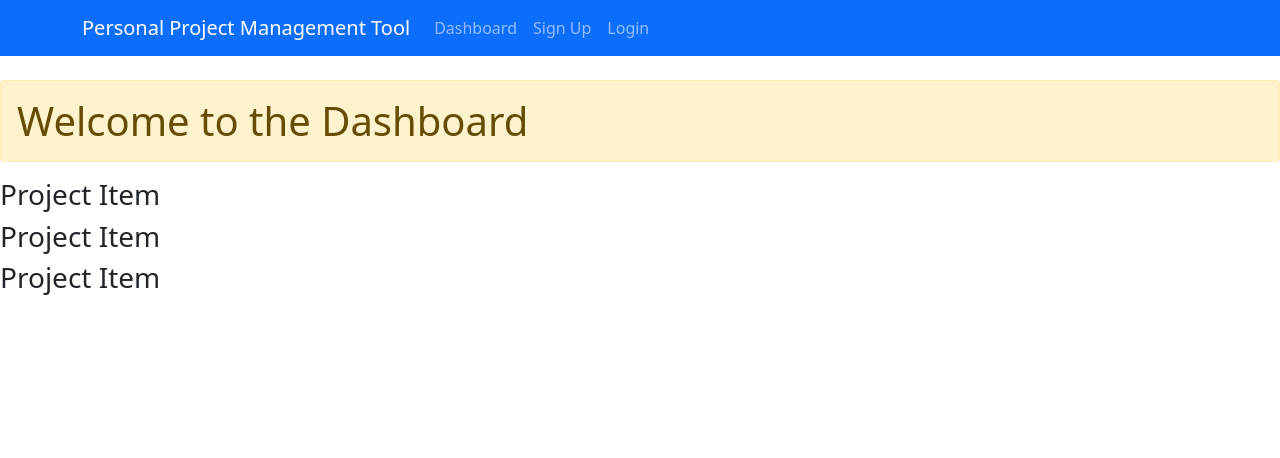
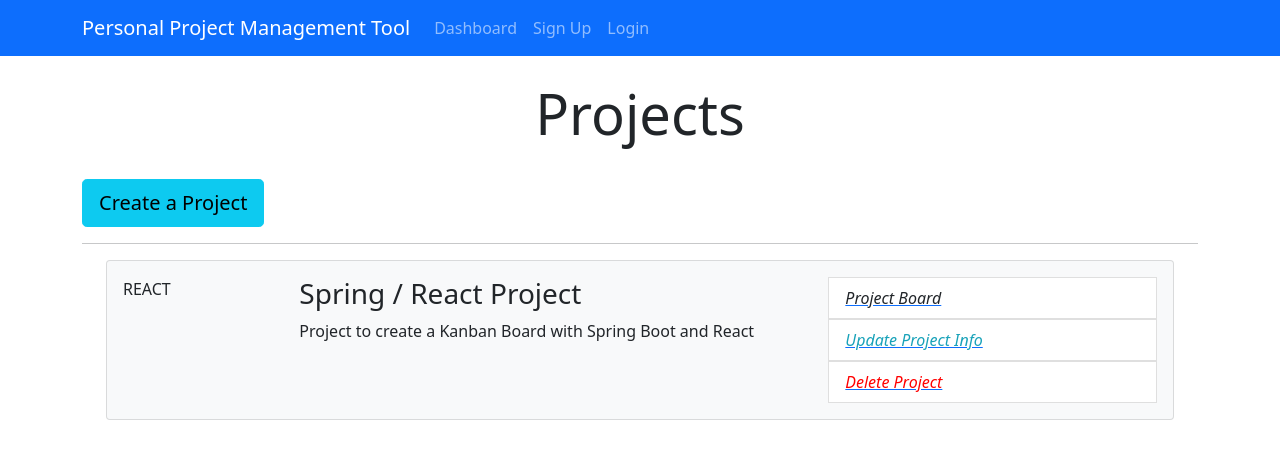
Before and after one commit to IvsonSantos/project-react, a React (Create React App) app: page / in a window 1280 px wide. Shown: the top 458 px of the page. Built offline with nearby package versions, Linux system fonts and the light colour scheme.

Commit message:
Style app

```diff
--- a/src/components/Dashboard.js
+++ b/src/components/Dashboard.js
@@ -4,11 +4,21 @@
 export default class Dashboard extends Component {
     render() {
         return  (
-            <div>
-                <h1 className="alert alert-warning">Welcome to the Dashboard</h1>
-                <ProjectItem />
-                <ProjectItem />
-                <ProjectItem />
+            <div className="projects">
+                <div className="container">
+                <div className="row">
+                    <div className="col-md-12">
+                    <h1 className="display-4 text-center">Projects</h1>
+                    <br />
+                    <a href="ProjectForm.html" className="btn btn-lg btn-info">
+                        Create a Project
+                    </a>
+                    <br />
+                    <hr />
+                    <ProjectItem />
+                    </div>
+                </div>
+                </div>
             </div>
         );
     }
--- a/src/components/project/ProjectItem.js
+++ b/src/components/project/ProjectItem.js
@@ -3,7 +3,38 @@
 export default class ProjectItem extends Component {
     render() {
         return (
-           <h3>Project Item</h3>
+            <div className="container">
+            <div className="card card-body bg-light mb-3">
+              <div className="row">
+                <div className="col-2">
+                  <span className="mx-auto">REACT</span>
+                </div>
+                <div className="col-lg-6 col-md-4 col-8">
+                  <h3>Spring / React Project</h3>
+                  <p>Project to create a Kanban Board with Spring Boot and React</p>
+                </div>
+                <div className="col-md-4 d-none d-lg-block">
+                  <ul className="list-group">
+                    <a href="#">
+                      <li className="list-group-item board">
+                        <i className="fa fa-flag-checkered pr-1"> Project Board </i>
+                      </li>
+                    </a>
+                    <a href="#">
+                      <li className="list-group-item update">
+                        <i className="fa fa-edit pr-1"> Update Project Info</i>
+                      </li>
+                    </a>
+                    <a href="">
+                      <li className="list-group-item delete">
+                        <i className="fa fa-minus-circle pr-1"> Delete Project</i>
+                      </li>
+                    </a>
+                  </ul>
+                </div>
+              </div>
+            </div>
+          </div>
         );
     }
 }
```
